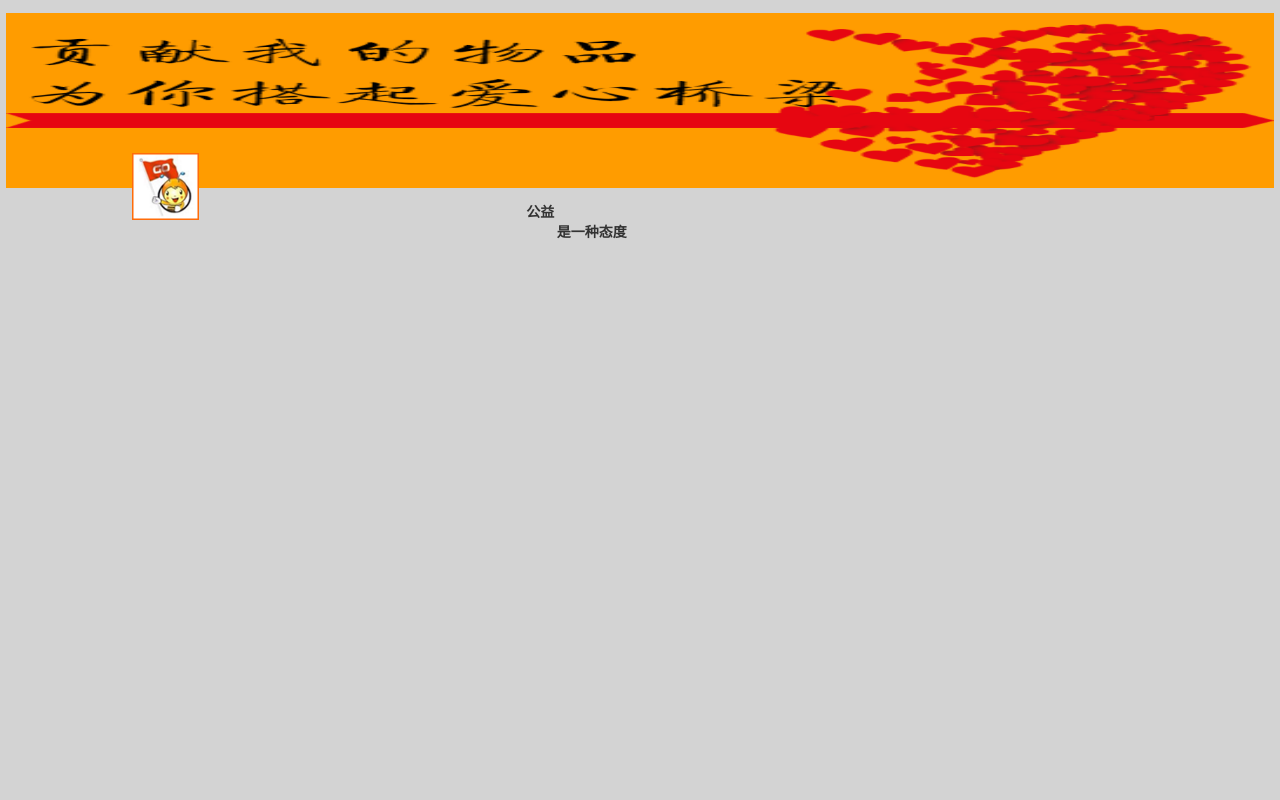
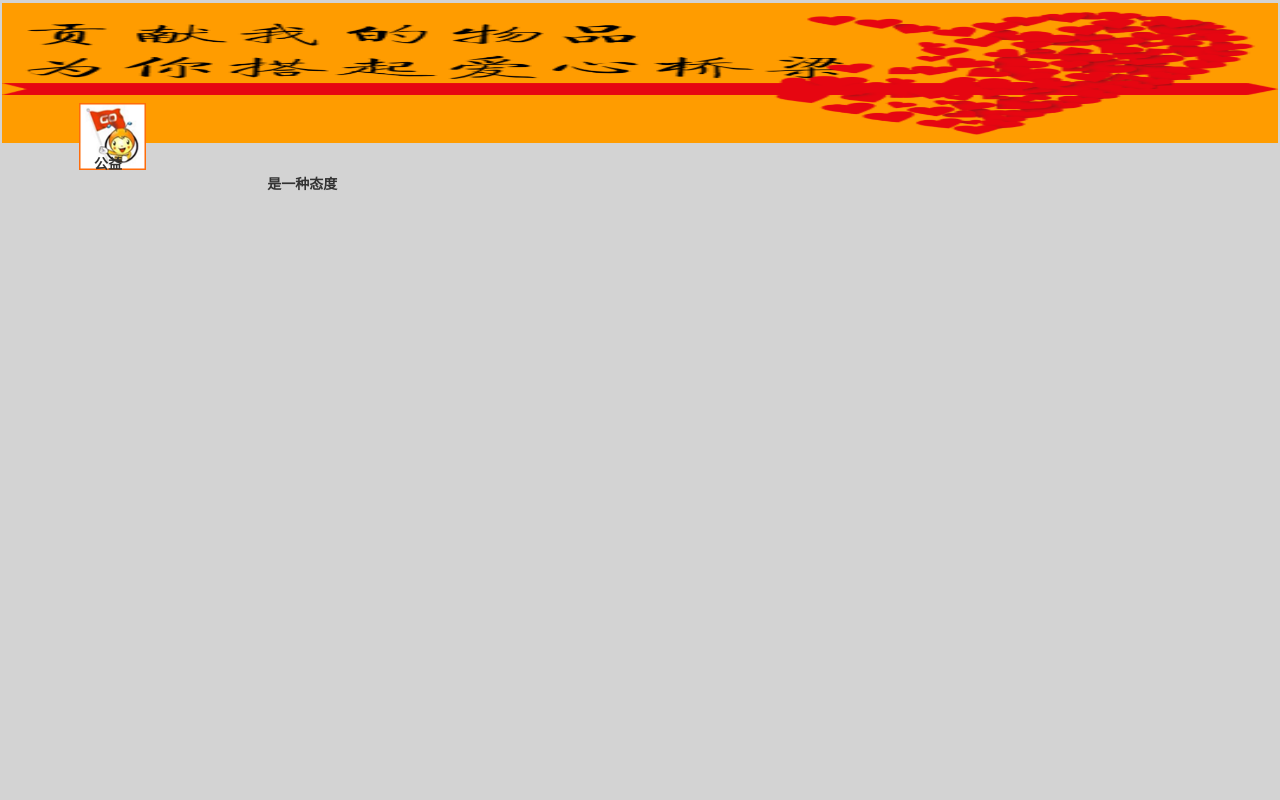
Before and after one commit to wsjyz/lixingdongv2, a Node project: template views/listgoods.ejs in a window 1280 px wide. Run offline with Node 20 templates, Linux system fonts and the light colour scheme; the template is opened without the code that fills it: most values are stand-ins (such as "Sample title", 1, 10 or a date in 2020).

Commit message:
连调页面和接口。

```diff
--- a/public/css/main.css
+++ b/public/css/main.css
@@ -12,20 +12,27 @@ a{cursor: pointer;}
   height: 100%;
   position: relative;
 }
+
+.container .st-name-text span,.container .content .item-single .name-text,.container .ua-title{
+  white-space: nowrap;
+  overflow: hidden;
+  text-overflow: ellipsis;
+}
+
 /** 赞助企业*/
 .container .header-image{
-  left: 21px;
-  right:21px;
-  top: 13px;
-  position: absolute;
-  height: 100px;
   display: inline-block;
+    height: 140px;
+    left: 19px;
+    position: absolute;
+    right: 19px;
+    top: 3px;
 }
 
 .container .footer-image{
-  width: 100%;
-  bottom: 0px;
-  position: absolute;
+  bottom: 3px;
+    position: absolute;
+    width: 100%;
 }
 
 .container .item-join{
@@ -275,12 +285,12 @@ a{cursor: pointer;}
 
 /** 最新活动*/
 .container .la-header{
-  left: 21px;
-  right:21px;
-  top: 13px;
-  position: absolute;
-  height: 175px;
   display: inline-block;
+    height: 140px;
+    left: 17px;
+    position: absolute;
+    right: 17px;
+    top: 3px;
 }
 
 .container .la-content{
@@ -390,35 +404,37 @@ a{cursor: pointer;}
 .container .ua-logo{
 	background: url("../img/usefulActivity/ua_logo.png") no-repeat top;
 	display: block;
-    height: 90px;
-    width: 90px;
-    margin-left: 9%;
-    margin-top: -35px;
+    height: 67px;
+    margin-left: 6%;
+    margin-top: -40px;
     position: absolute;
+    width: 67px;
 }
 
 .container .ua-title{
-    top: 202px;
-    left: 7px;
+    font-weight: bold;
+    left: -2px;
+    position: absolute;
     right: 7px;
-    position: absolute;
-    font-weight: bold;
+    top: 154px;
+    width: 70%;
+    margin-left: 81px;
 }
 
 .container .ua-title .ua-title-part{
-    margin-left: 103px;
+    margin-left: 20%;
 }
 
 .container .ua-content{
-	left: 7px;
-    right: 7px;
-    top: 250px;
-    bottom: 5px;
+	bottom: 3px;
+    display: inline-block;
+    left: -7px;
+    margin-top: 4px;
+    overflow-x: hidden;
+    overflow-y: auto;
     position: absolute;
-    margin-top: 4px;
-    overflow-x:hidden;
-    overflow-y:auto;
-    display: inline-block;
+    right: 2px;
+    top: 194px;
 }
 
 
--- a/views/listgoods.ejs
+++ b/views/listgoods.ejs
@@ -29,7 +29,7 @@
         <img ng-src="/img/usefulActivity/ua_banner.png" />
         <i class="ua-logo"></i>
       </div>
-      <div class="ua-title col-xs-10">公益<br/><span class="ua-title-part">是一种态度</span></div>
+      <div class="ua-title col-xs-8 col-xs-offset-4 text-left">公益<br/><span class="ua-title-part">是一种态度</span></div>
       <div class="ua-content">
           <div class="la-item-single" ng-repeat="item in items" ng-click="toView(item.id)">
            <table>
--- a/views/secretariatlist.ejs
+++ b/views/secretariatlist.ejs
@@ -36,8 +36,8 @@
                 <img ng-src="/img/supportEnterprises/text_bar.png"/>
               </div>
               <div class="st-name-text">
-                <span class="col-xs-5">{{item.address}}</span>
-                <span class="col-xs-5 col-xs-offset-2">{{item.name}}</span>
+                <span class="col-xs-6">{{item.address}}</span>
+                <span class="col-xs-6">{{item.name}}</span>
               </div>
               <div class="st-item-tip">
                 <img class="new" ng-if="item.isNew" ng-src="/img/secretariat/new.png"/>
```
Also changed, not shown: other parts of public/css/main.css (+41 -34 lines), views/addorg.ejs (+8 -4 lines).
